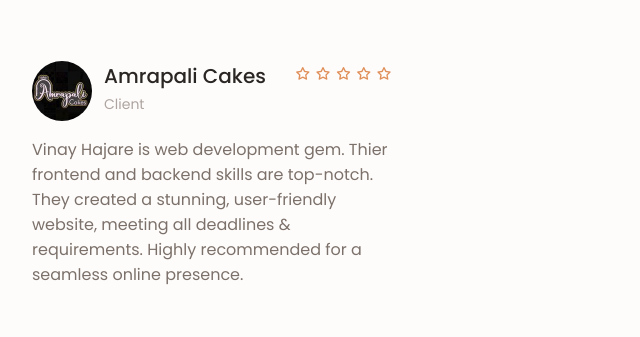
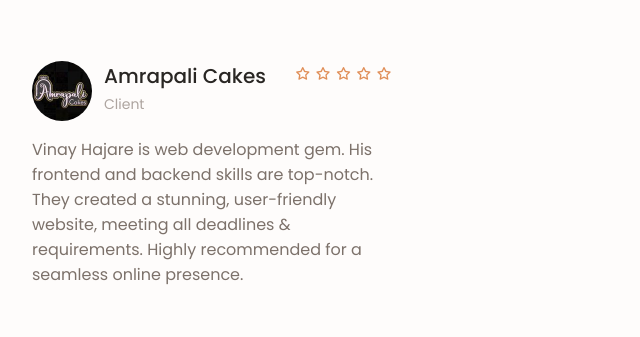
Before and after one commit to VinayHajare/VinayHajare, a plain HTML site: page index.html in a window 1280 px wide. Shown: the part 5081-5418 px from the top of the page, 224-864 px from the left. Drawn offline with nearby package versions, Linux system fonts and the light colour scheme.

Commit message:
Update index.html

```diff
--- a/index.html
+++ b/index.html
@@ -750,7 +750,7 @@
                                 <i class="uil uil-star testimonial-icon"></i>
                             </div>
                         </div>
-                        <p class="testimonial-description"> Vinay Hajare is web development gem. Thier frontend and backend skills are top-notch. They created a stunning, user-friendly website, meeting all deadlines & requirements. Highly recommended for a seamless online presence.</p>
+                        <p class="testimonial-description"> Vinay Hajare is web development gem. His frontend and backend skills are top-notch. They created a stunning, user-friendly website, meeting all deadlines & requirements. Highly recommended for a seamless online presence.</p>
                     </div>
                 </div>
                 <div class="swiper-pagination swiper-pagination-testimonial"></div>
```
